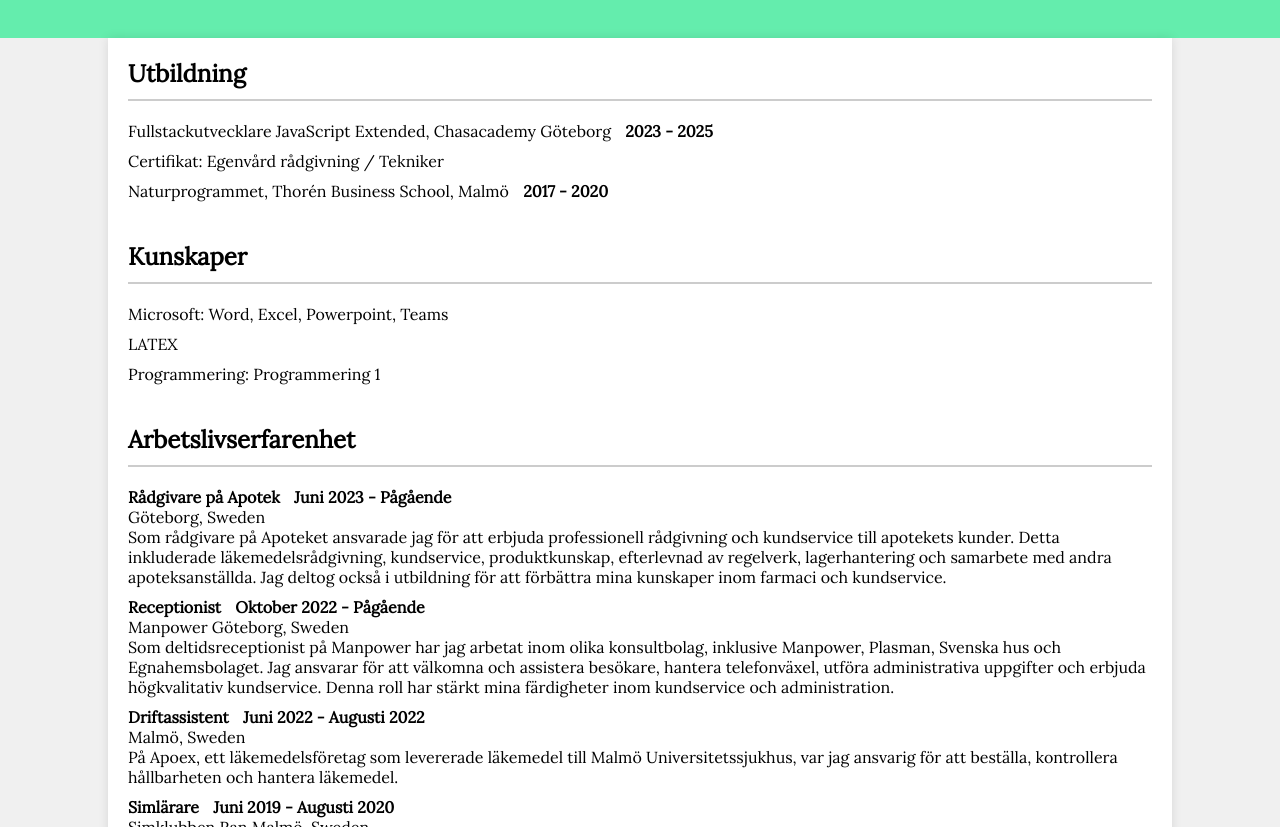
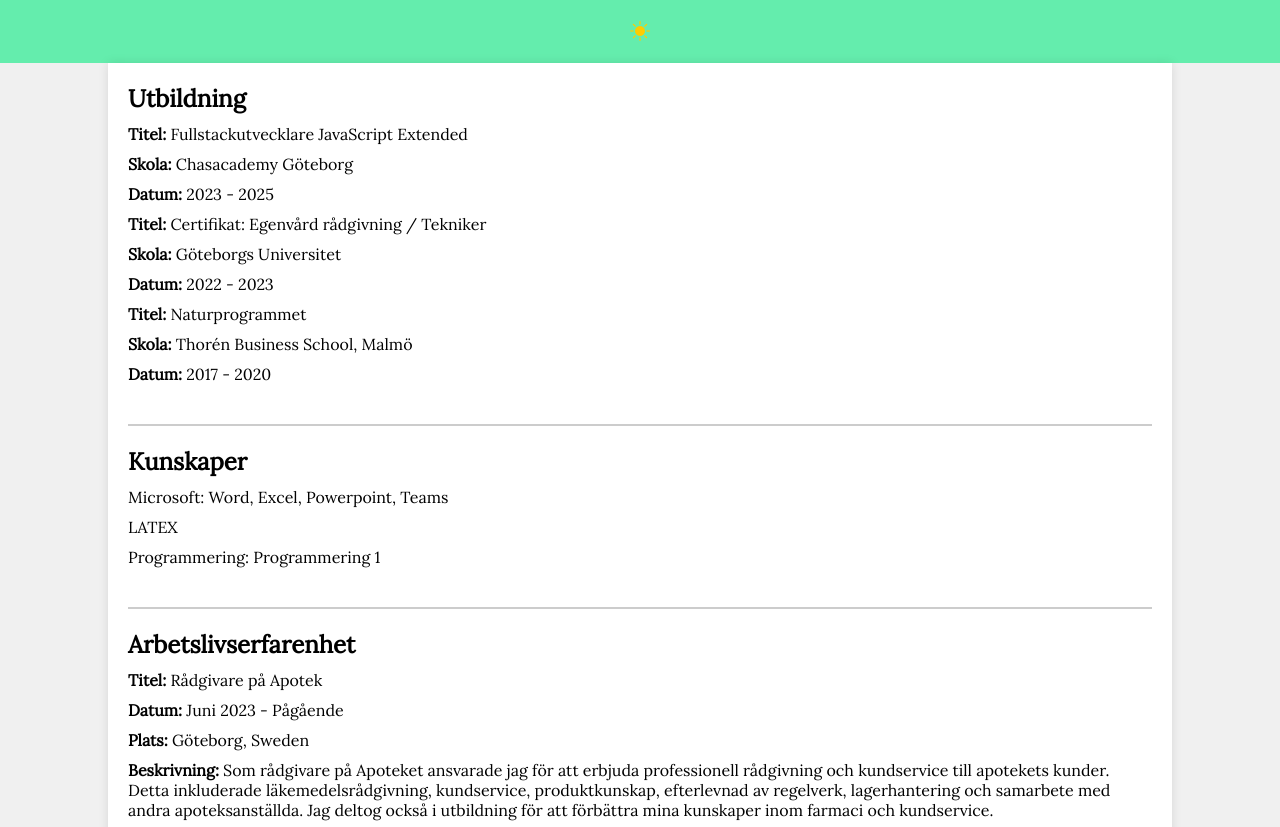
Before and after one commit to Toleen-R/CV-sida, a plain HTML site: page CV.html in a window 1280 px wide. Shown: the part 113-940 px from the top of the page. Drawn offline with nearby package versions, Linux system fonts and the light colour scheme.

Commit message:
added a json, js and a new project to the code

```diff
--- a/CV.css
+++ b/CV.css
@@ -6,12 +6,12 @@ body, h1, h2, h3, p, ul, li {
 body {
     font-family: 'Lora', serif;
     background-color: #f0f0f0;
-
 }
 
-.active{
+.active {
     text-decoration: underline;
 }
+
 nav ul {
     list-style: none;
     display: flex;
@@ -24,7 +24,6 @@ nav a {
     color: black;
     font-weight: bold;
 }
-
 
 .container {
     width: 80%;
@@ -61,23 +60,18 @@ li {
     margin-bottom: 10px;
 }
 
-
 .date {
     font-weight: bold;
     margin-left: 10px;
 }
 
-
 strong {
     font-weight: bold;
-
 }
-
 
 p {
     margin-bottom: 10px;
 }
-
 
 header {
     background-color: rgb(100, 237, 173);
@@ -91,5 +85,11 @@ footer {
     color: #fff;
     text-align: center;
     padding: 10px 20px;
+}
 
+#toggleDark {
+    cursor: pointer;
+    font-size: 20px;
+    margin-top: 10px;
+    color: #ffcc00;
 }
--- a/CV.html
+++ b/CV.html
@@ -6,104 +6,29 @@
     <link rel="preconnect" href="https://fonts.googleapis.com">
     <link rel="preconnect" href="https://fonts.gstatic.com" crossorigin>
     <link href="https://fonts.googleapis.com/css2?family=Lora&display=swap" rel="stylesheet">
+    <link rel="stylesheet" href="https://cdn.jsdelivr.net/npm/bootstrap-icons@1.3.0/font/bootstrap-icons.css" />
     <link rel="stylesheet" href="CV.css">
     <title>CV - Toleen Alrifai</title>
 </head>
 <body>
-
     <header>
         <nav>
             <ul>
-                    <li><a href="index.html" target="_blank" >Home</a></li>
+                <li><a href="index.html" target="_blank">Home</a></li>
                 <li><a href="CV.html" class="active">CV</a></li>
                 <li><a href="contact.html" target="_blank">Contact</a></li>
             </ul>
         </nav>
         <h1>Toleen Alrifai</h1>
+        <i class="bi bi-brightness-high-fill" id="toggleDark"></i>
     </header>
 
     <div class="container">
-        <section>
-            <h2>Utbildning</h2>
-            <hr>
-            <ul>
-                <li>Fullstackutvecklare JavaScript Extended, Chasacademy Göteborg <span class="date">2023 - 2025</span></li>
-                <li>Certifikat: Egenvård rådgivning / Tekniker</li>
-                <li>Naturprogrammet, Thorén Business School, Malmö <span class="date">2017 - 2020</span></li>
-            </ul>
-        </section>
+        <main id="mainCv"></main>
+    </div>
 
-        <section>
-            <h2>Kunskaper</h2>
-            <hr>
-            <ul>
-                <li>Microsoft: Word, Excel, Powerpoint, Teams</li>
-                <li>LATEX</li>
-                <li>Programmering: Programmering 1</li>
-            </ul>
-        </section>
+    <script src="main.js"></script>
 
-        <section>
-            <h2>Arbetslivserfarenhet</h2>
-            <hr>
-            <ul>
-                <li>
-                    <strong>Rådgivare på Apotek</strong>
-                    <span class="date">Juni 2023 - Pågående</span><br>
-                    Göteborg, Sweden
-                    <p>
-                        Som rådgivare på Apoteket ansvarade jag för att erbjuda professionell rådgivning och kundservice till apotekets
-                        kunder. Detta inkluderade läkemedelsrådgivning, kundservice, produktkunskap, efterlevnad av regelverk, lagerhantering och samarbete med andra apoteksanställda. Jag deltog också i utbildning för att
-                        förbättra mina kunskaper inom farmaci och kundservice.
-                    </p>
-                </li>
-
-                <li>
-                    <strong>Receptionist</strong>
-                    <span class="date">Oktober 2022 - Pågående</span><br>
-                    Manpower Göteborg, Sweden
-                    <p>
-                        Som deltidsreceptionist på Manpower har jag arbetat inom olika konsultbolag, inklusive Manpower, Plasman,
-                        Svenska hus och Egnahemsbolaget. Jag ansvarar för att välkomna och assistera besökare, hantera telefonväxel,
-                        utföra administrativa uppgifter och erbjuda högkvalitativ kundservice. Denna roll har stärkt mina färdigheter
-                        inom kundservice och administration.
-                    </p>
-                </li>
-
-                <li>
-                    <strong>Driftassistent</strong>
-                    <span class="date">Juni 2022 - Augusti 2022</span><br>
-                    Malmö, Sweden
-                    <p>
-                        På Apoex, ett läkemedelsföretag som levererade läkemedel till Malmö Universitetssjukhus, var jag ansvarig för
-                    att beställa, kontrollera hållbarheten och hantera läkemedel.
-                    </p>
-                </li>
-
-
-                </li>
-                    <strong>Simlärare</strong>
-                    <span class="date">Juni 2019 - Augusti 2020</span><br>
-                    Simklubben Ran Malmö, Sweden
-                    <p>
-                        Jag har arbetat som simlärare och ansvarat för att undervisa elever i olika åldrar i simning. Jag har också
-                    genomgått HLR-utbildning vid tre tillfällen i förberedelse för detta arbete.
-                    </p>
-                </li>
-
-                <li>
-                    <strong>Badvärd</strong>
-                    <span class="date">Juni 2019 - Augusti 2020</span><br>
-                    Segevängsbadet Malmö, Sweden
-                    <p>
-                        Som badvärd på Segevängsbadet gick mitt arbete ut pä att hålla ett övervakande öga över våra besökare i
-                        poolen. Här fick jag även arbeta i den tillhörande kiosken med försäljning av bland annat glass och dryck.
-                    </p>
-                </li>
-
-            </ul>
-        </section>
-    </div>
     <footer>
         <p>&copy; 2023 About page</p>
     </footer>
--- /dev/null
+++ b/cv.json
@@ -0,0 +1,54 @@
+{
+    "utbildning": [{
+        "titel": "Fullstackutvecklare JavaScript Extended",
+        "skola": "Chasacademy Göteborg",
+        "datum": "2023 - 2025"
+      },
+      {
+        "titel": "Certifikat: Egenvård rådgivning / Tekniker",
+        "skola": "Göteborgs Universitet",
+        "datum": "2022 - 2023 "
+      },
+      {
+        "titel": "Naturprogrammet",
+        "skola": "Thorén Business School, Malmö",
+        "datum": "2017 - 2020"
+      }
+    ],
+    "kunskaper": [
+      "Microsoft: Word, Excel, Powerpoint, Teams",
+      "LATEX",
+      "Programmering: Programmering 1"
+    ],
+    "arbetslivserfarenhet": [{
+        "titel": "Rådgivare på Apotek",
+        "datum": "Juni 2023 - Pågående",
+        "plats": "Göteborg, Sweden",
+        "beskrivning": "Som rådgivare på Apoteket ansvarade jag för att erbjuda professionell rådgivning och kundservice till apotekets  kunder. Detta inkluderade läkemedelsrådgivning, kundservice, produktkunskap, efterlevnad av regelverk, lagerhantering och samarbete med andra apoteksanställda. Jag deltog också i utbildning för att förbättra mina kunskaper inom farmaci och kundservice."
+      },
+      {
+        "titel": "Receptionist",
+        "datum": "Oktober 2022 - Pågående",
+        "plats": "Manpower Göteborg, Sweden",
+        "beskrivning": "Som deltidsreceptionist på Manpower har jag arbetat inom olika konsultbolag, inklusive Manpower, Plasman,Svenska hus och Egnahemsbolaget. Jag ansvarar för att välkomna och assistera besökare, hantera telefonväxel, utföra administrativa uppgifter och erbjuda högkvalitativ kundservice. Denna roll har stärkt mina färdigheter inom kundservice och administration."
+      },
+      {
+        "titel": "Driftassistent",
+        "datum": "Juni 2022 - Augusti 2022",
+        "plats": "Malmö, Sweden",
+        "beskrivning": "På Apoex, ett läkemedelsföretag som levererade läkemedel till Malmö Universitetssjukhus, var jag ansvarig för att beställa, kontrollera hållbarheten och hantera läkemedel."
+      },
+      {
+        "titel": "Simlärare",
+        "datum": "Juni 2019 - Augusti 2020",
+        "plats": "Simklubben Ran Malmö, Sweden",
+        "beskrivning": "Jag har arbetat som simlärare och ansvarat för att undervisa elever i olika åldrar i simning. Jag har också genomgått HLR-utbildning vid tre tillfällen i förberedelse för detta arbete."
+      },
+      {
+        "titel": "Badvärd",
+        "datum": "Juni 2019 - Augusti 2020",
+        "plats": "Segevängsbadet Malmö, Sweden",
+        "beskrivning": "Som badvärd på Segevängsbadet gick mitt arbete ut på att hålla ett övervakande öga över våra besökare i poolen. Här fick jag även arbeta i den tillhörande kiosken med försäljning av bland annat glass och dryck."
+      }
+    ]
+  }
--- /dev/null
+++ b/main.js
@@ -0,0 +1,74 @@
+document.addEventListener('DOMContentLoaded', async function () {
+    //-------------Hämta main element med ID "mainCv"-------------------
+      const mainCv = document.getElementById('mainCv');
+
+     //-------------Fetcha JSON använd await..-------------------
+     const response = await fetch('cv.json');
+          const data = await response.json();
+          showCv(data);
+
+    });
+
+    //-------------------CV data---------------------
+      function showCv(cvData) {
+          const sections = [
+              {
+                  title: 'Utbildning',
+                  key: 'utbildning',
+                  fields: ['titel', 'skola', 'datum']
+              },
+              {
+                  title: 'Kunskaper',
+                  key: 'kunskaper',
+                  fields: null
+              },
+              {
+                  title: 'Arbetslivserfarenhet',
+                  key: 'arbetslivserfarenhet',
+                  fields: ['titel', 'datum', 'plats', 'beskrivning']
+              }
+          ];
+
+    // Använd arraymapping för varje sektion så att var och en är synlig
+          sections.forEach(section => {
+              mainCv.innerHTML += `
+              <section>
+                  <h2>${section.title}</h2>
+                  ${
+                      section.key === 'kunskaper'
+                      // "?" indikerar att värdet returneras om villkoret är sant
+                          ? `<ul>${cvData[section.key].map(skill => `<li>${skill}</li>`).join('')}</ul>`
+                          : cvData[section.key].map(item => `
+                          <div>
+                              ${section.fields.map(field => `
+                              <p><strong>${field.charAt(0).toUpperCase() + field.slice(1)}:</strong> ${item[field] || ''}</p>`).join('')}
+                          </div>`).join('')
+                  }
+                  </section>`;
+
+    //-------------Lägg till en horisontell linje mellan sektionerna-----------
+              mainCv.innerHTML += '<hr>';
+          });
+
+    // -------------lägg till Dark Mode funktion-------------------
+    // 1. Hämta toggle element med ID från html
+          const toggle = document.getElementById('toggleDark');
+          const body = document.querySelector('body');
+    // 2. Lägg till addEventListener så att funktionen är kooperativ
+          toggle.addEventListener('click', function () {
+              body.classList.toggle('dark-mode');
+              toggle.classList.toggle('bi-moon');
+              if(this.classList.toggle('bi-brightness-high-fill')){
+                body.style.background = 'white';
+                body.style.transition = '2s';
+              }else{
+                body.style.background = 'black';
+                body.style.transition = '2s';
+            }
+          });
+      };
+
+      /*
+      Källan för Dark Mode funktionen!!
+      https://www.codeinwp.com/snippets/dark-mode-toggle-button-javascript/
+      */
```
Also changed, not shown: index.html (+1 -1 lines), projekt4.jpg. Lines whose indentation alone changed are shown as unchanged.
